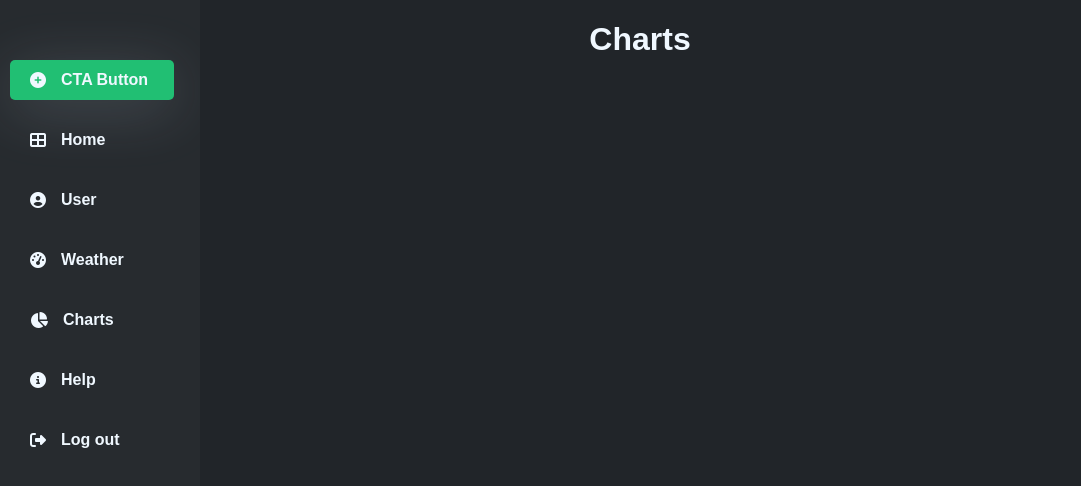
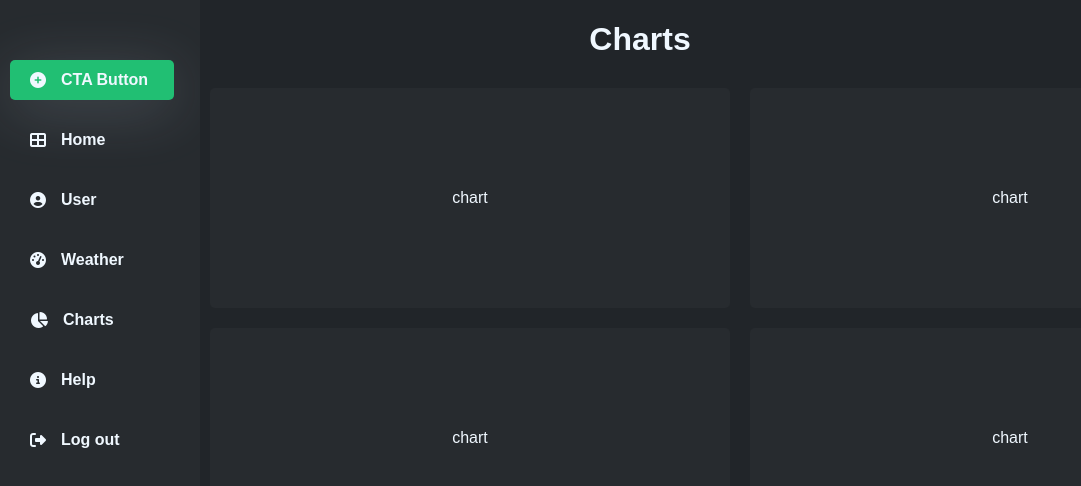
Before and after one commit to mancillajonathan/iot-utt-dashboard-2020, a React (Create React App) app: page /charts in a window 1280 px wide. Shown: the top 486 px of the page, without its empty margins (0-1081 px from the left). Built offline with nearby package versions, Linux system fonts and the light colour scheme.

Commit message:
Creating user profile component

```diff
--- /dev/null
+++ b/src/components/UserProfile.js
@@ -0,0 +1,31 @@
+import React, { Fragment } from 'react';
+import './styles/userProfile.css';
+
+const UserProfile = () => {
+	return (
+		<Fragment>
+			<div className='userProfile__container'>
+				<div className='userProfile__image-container'>
+					<img src='#' alt='' />
+				</div>
+				<div className='userProfile__title-container'>
+					<h2>John Smith</h2>
+					<p className='userProfile__job-title'>Frotend Developer</p>
+				</div>
+			</div>
+			<div className='userProfile__buttons-container'>
+				<div className='buttons'>
+					<i class='fas fa-calendar-check'></i><span>Check dates</span>
+				</div>
+				<div className='buttons'>
+					<i class='fas fa-user-plus'></i><span>New user</span>
+				</div>
+				<div className='buttons'>
+					<i class='fas fa-tasks'></i><span>My tasks</span>
+				</div>
+			</div>
+		</Fragment>
+	);
+};
+
+export default UserProfile;
--- /dev/null
+++ b/src/components/styles/userProfile.css
@@ -0,0 +1,64 @@
+.userProfile__container {
+	display: flex;
+	justify-content: center;
+	background-color: #272b2f;
+	width: 500px;
+	height: auto;
+	margin: 20px auto;
+	padding: 20px;
+	border-radius: 10px;
+}
+
+.userProfile__image-container {
+	min-width: 50px;
+	min-height: 50px;
+	width: 60px;
+	height: 60px;
+	background-color: aliceblue;
+	border-radius: 50%;
+}
+
+.userProfile__title-container {
+	margin-left: 15px;
+	height: auto;
+}
+
+h2 {
+	margin: 0;
+}
+
+.userProfile__job-title {
+	margin: 5px 0;
+	color: #21bf73;
+	opacity: 0.8;
+}
+
+.userProfile__buttons-container {
+	display: flex;
+	justify-content: space-around;
+	background-color: #272b2f;
+	width: 500px;
+	height: auto;
+	margin: 10px auto;
+	padding: 20px;
+	border-radius: 10px;
+}
+
+.userProfile__buttons-container span {
+	margin-left: 10px;
+}
+
+.buttons {
+	display: flex;
+	align-items: center;
+	padding: 0 8px;
+	height: 30px;
+	border-radius: 5px;
+}
+
+.buttons:hover {
+	background-color: lightslategray;
+	opacity: 1;
+	transition: 0.4s ease-in;
+	cursor: pointer;
+}
--- a/src/pages/Charts.js
+++ b/src/pages/Charts.js
@@ -1,9 +1,18 @@
 import React from 'react';
+import './styles/charts.css';
 
 const Charts = () => {
 	return (
 		<div>
-			<h1>Charts</h1>
+			<h1 className=''>Charts</h1>
+			<div className='container-chart'>
+				<div className='chart'>chart</div>
+				<div className='chart'>chart</div>
+			</div>
+			<div className='container-chart'>
+				<div className='chart'>chart</div>
+				<div className='chart'>chart</div>
+			</div>
 		</div>
 	);
 };
--- a/src/pages/User.js
+++ b/src/pages/User.js
@@ -1,9 +1,11 @@
 import React from 'react';
+import UserProfile from '../components/UserProfile';
 
 const User = () => {
 	return (
 		<div>
 			<h1>User</h1>
+			<UserProfile />
 		</div>
 	);
 };
--- a/src/pages/Weather.js
+++ b/src/pages/Weather.js
@@ -1,5 +1,5 @@
 import React from 'react';
-import './styles/Weather.css';
+import './styles/weather.css';
 
 const Weather = () => {
 	return (
--- /dev/null
+++ b/src/pages/styles/charts.css
@@ -0,0 +1,20 @@
+.container-chart {
+	height: 200px;
+	padding-left: 200px;
+	margin-top: 40px;
+	display: flex;
+	justify-content: space-around;
+	align-items: center;
+}
+
+.container-chart div {
+	display: flex;
+    align-items: center;
+    justify-content: center;
+	width: 100%;
+	height: 100%;
+	border-radius: 5px;
+	padding: 10px;
+	margin: 10px;
+	background-color: #272b2f;
+}
```
